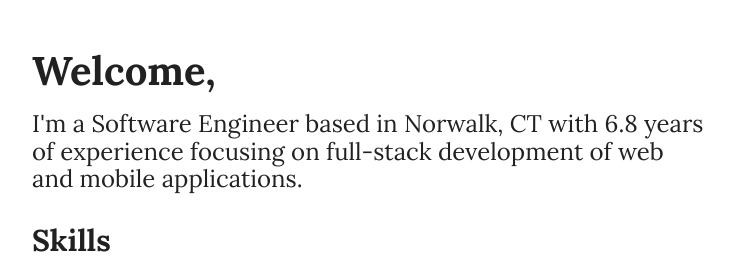
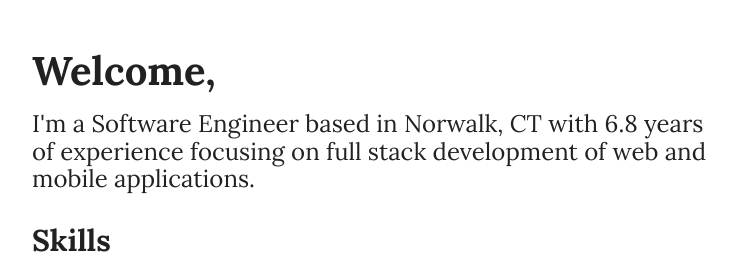
Before and after one commit to arosiclair/portfolio, a Gatsby site: page / in a window 1280 px wide. Shown: the top 266 px of the page, 182-918 px from the left. Built offline with nearby package versions, Linux system fonts and the light colour scheme; Gatsby itself is replaced by a stand-in of ours.

Commit message:
remove hyphen

```diff
--- a/src/components/intro.js
+++ b/src/components/intro.js
@@ -19,7 +19,7 @@ const IntroSection = () => {
       <h1>Welcome,</h1>
       <IntroText>
         I&apos;m a Software Engineer based in Norwalk, CT with{' '}
-        {yearsOfExperience} years of experience focusing on full-stack
+        {yearsOfExperience} years of experience focusing on full stack
         development of web and mobile applications.
       </IntroText>
     </section>
```
